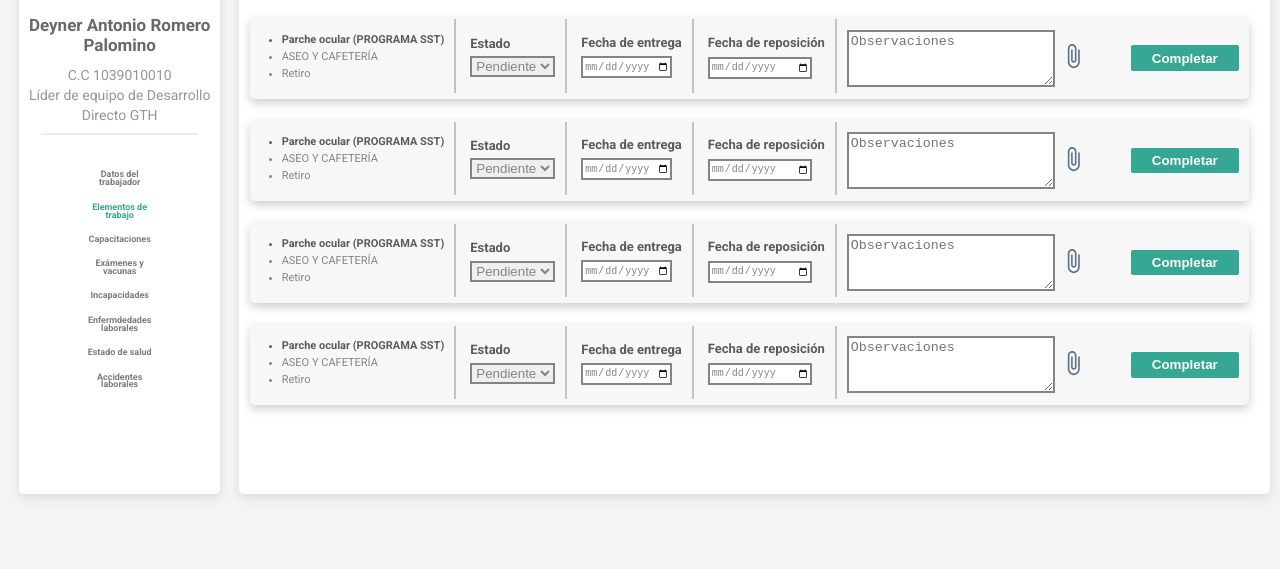
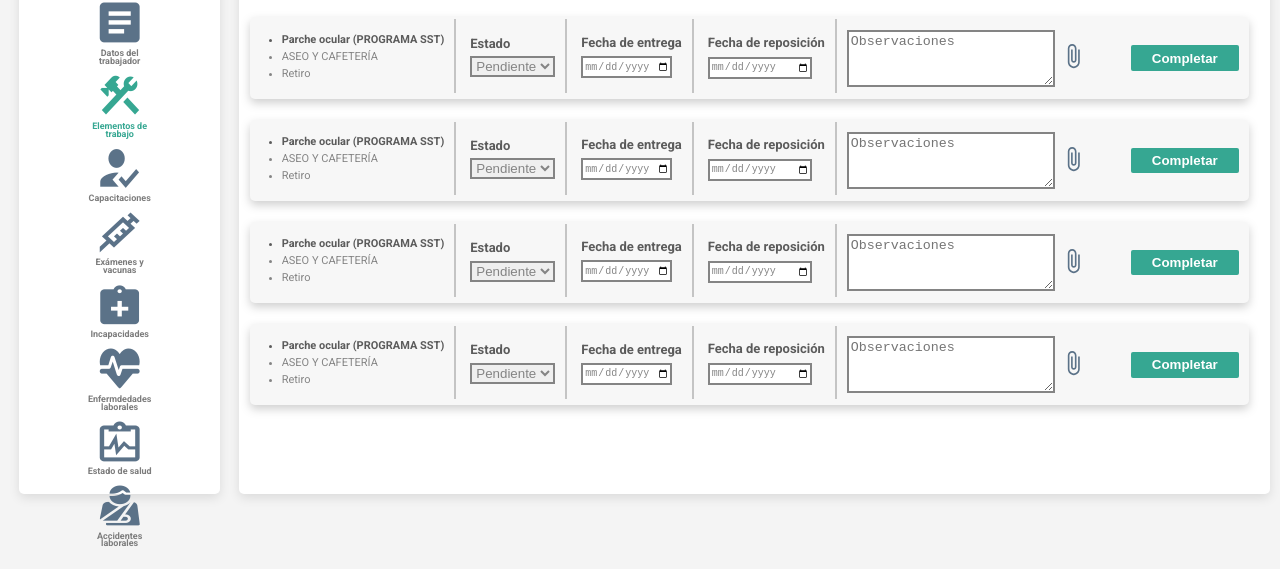
Before and after one commit to Raymoon2601/Proyecto-SST-ERP, a plain HTML site: page Front-End/index.html in a window 1280 px wide. Shown: the part 260-829 px from the top of the page. Before the commit the page ends 800 px from the top, so only its background shows below. Drawn offline with Linux system fonts and the light colour scheme; files whose address does not match are found by name.

Commit message:
Ajuste en llamado de hoja de estilos

```diff
--- a/Front-End/index.html
+++ b/Front-End/index.html
@@ -9,7 +9,7 @@
     <link rel="stylesheet" href="assets/css/principal.css">
     <link rel="preconnect" href="https://fonts.gstatic.com">
     <link href="https://fonts.googleapis.com/css2?family=Roboto:wght@400;700&display=swap" rel="stylesheet">
-    <link rel="stylesheet" href="https://i.icomoon.io/public/temp/8ff1498ff5/UntitledProject/style.css">
+    <link rel="stylesheet" href="assets/css/style.css">
 </head>
 
 <body>
```
Lines whose indentation alone changed are shown as unchanged.
